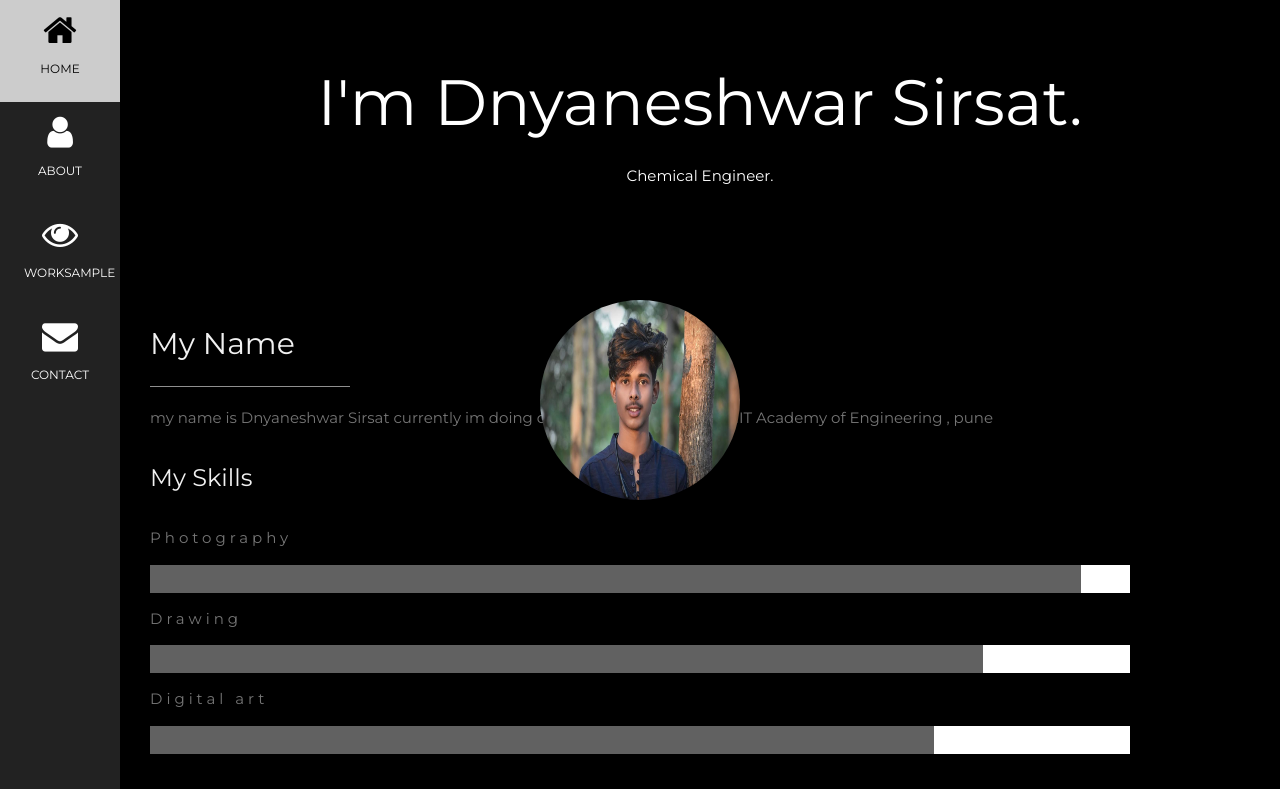
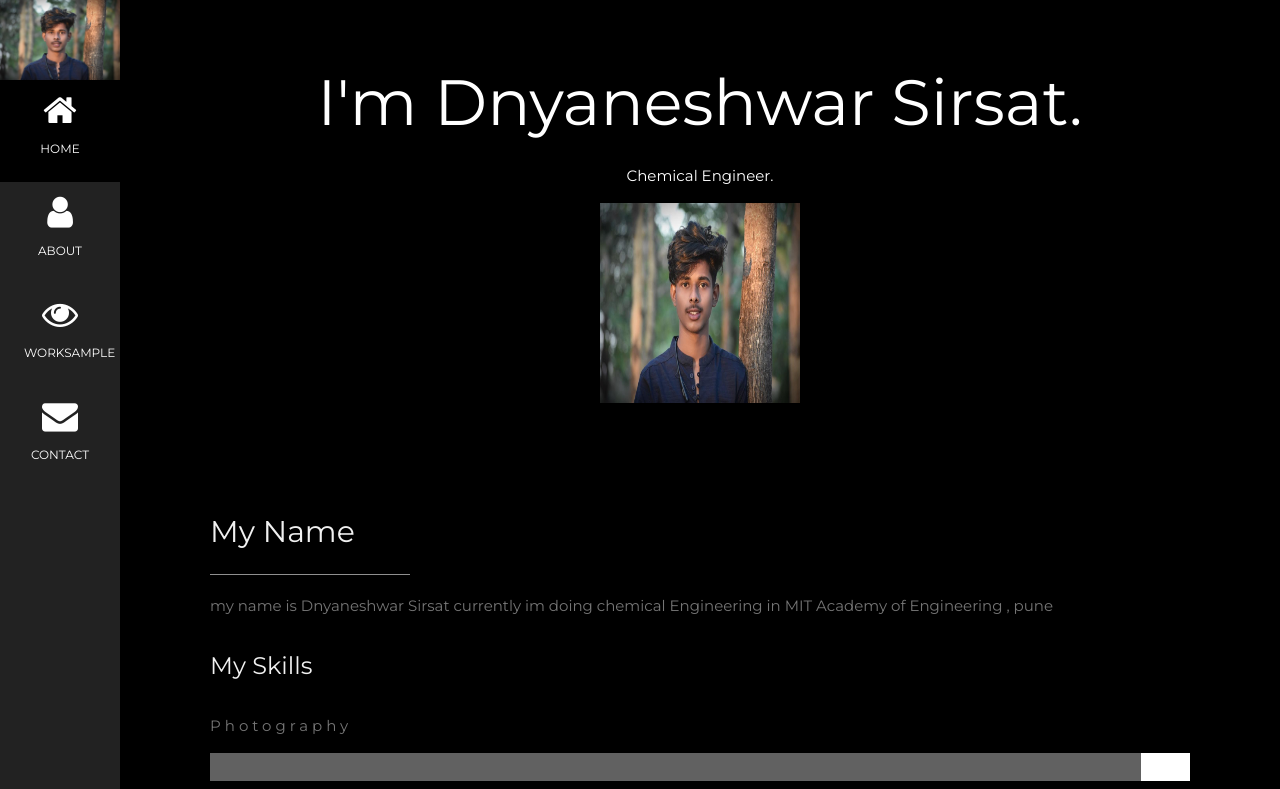
Before and after one commit to dnyaneshwarsirsat/Tushar_Digital_Porfolio, a plain HTML site: page index.html in a window 1280 px wide. Shown: the top 789 px of the page. Drawn offline with nearby package versions, Linux system fonts and the light colour scheme.

Commit message:
Update index.html

```diff
--- a/index.html
+++ b/index.html
@@ -23,7 +23,7 @@
 <!-- Icon Bar (Sidebar - hidden on small screens) -->
 <nav class="w3-sidebar w3-bar-block w3-small w3-hide-small w3-center">
   <!-- Avatar image in top left corner -->
-
+  <img src="Profile.jpeg" style="width:100%">
   <a href="#" class="w3-bar-item w3-button w3-padding-large w3-black">
     <i class="fa fa-home w3-xxlarge"></i>
     <p>HOME</p>
@@ -59,10 +59,8 @@
   <h1 class="w3-jumbo"><span class="w3-hide-small">I'm</span> Dnyaneshwar Sirsat.</h1>
   <p>Chemical Engineer.</p>
 
-  <div class="w3-circle w3-display-middle">
-    <img src="Profile.jpeg" style="width:200px;height:200px;" class="w3-circle">
-  </div>
-
+  <div class="w3-circle">
+    <img src="Profile.jpeg" alt="boy" class="w3-image" style="width:200px;height:200px;">
 </div>
 </header>
 
```
